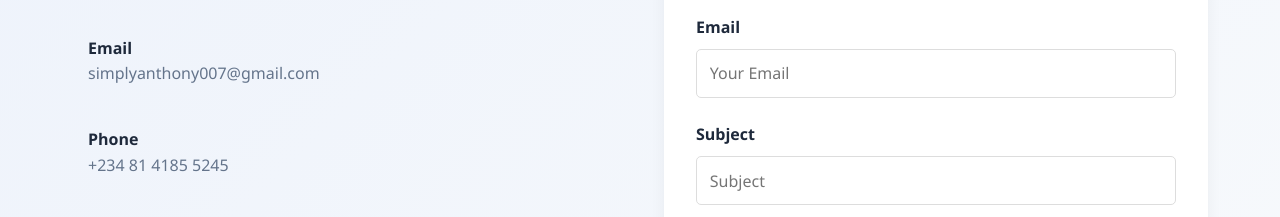
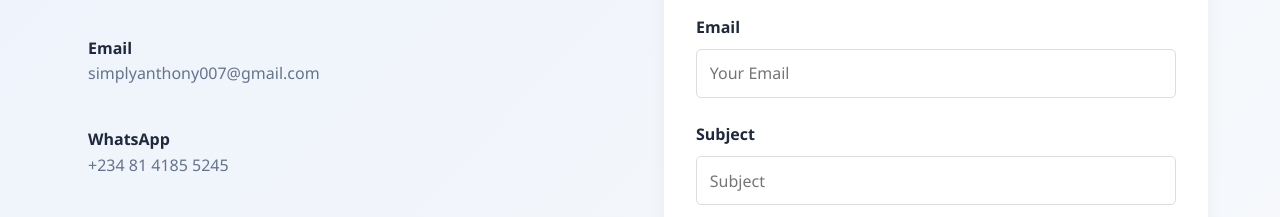
Before and after one commit to codimaniac/devnaza, a React (Vite) app: page / in a window 1280 px wide. Shown: the part 3820-4037 px from the top of the page. Built offline with nearby package versions, Linux system fonts and the light colour scheme.

Commit message:
Minor content update

```diff
--- a/src/components/layout/contact/Contact.jsx
+++ b/src/components/layout/contact/Contact.jsx
@@ -22,7 +22,7 @@ const Contact = () => {
                     <div className="contact-item">
                         <i className="fas fa-phone"></i>
                         <div>
-                            <h4>Phone</h4>
+                            <h4>WhatsApp</h4>
                             <p>+234 81 4185 5245</p>
                         </div>
                     </div>
```
